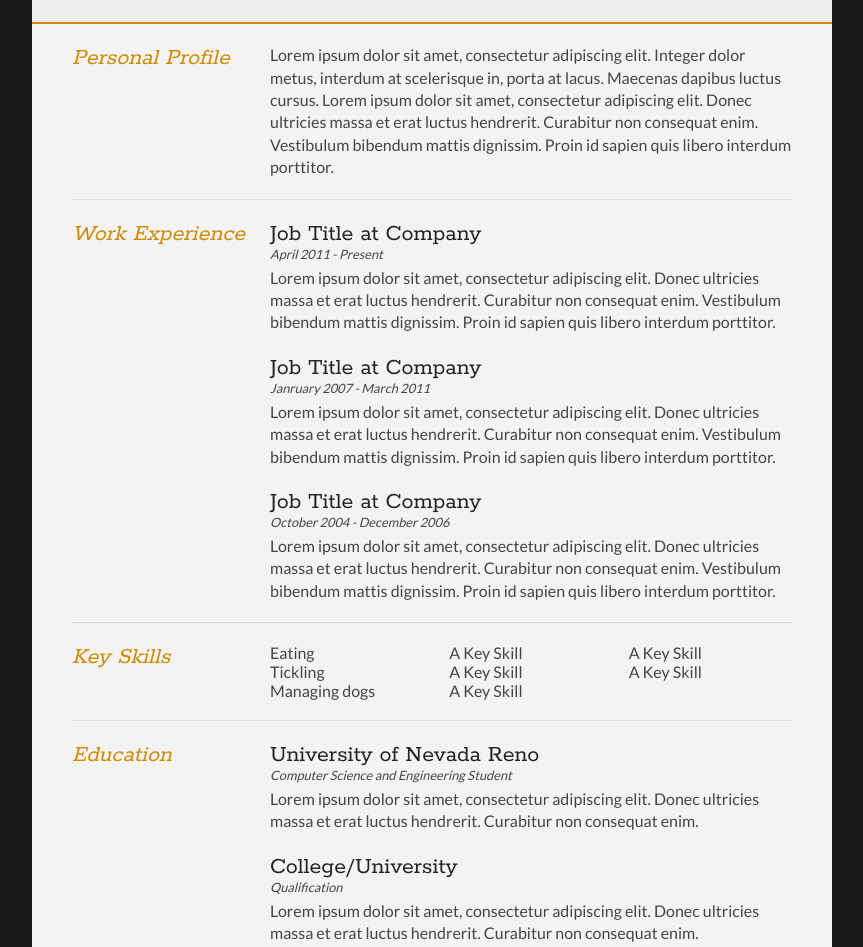
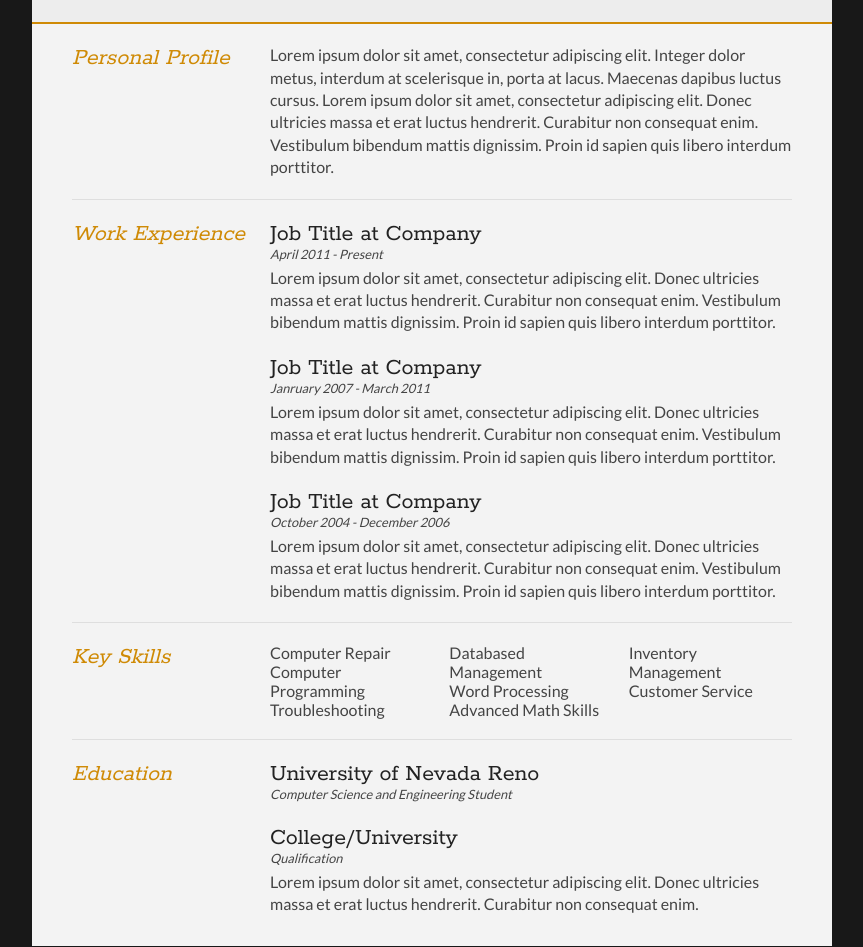
Before and after one commit to BraedenRichards/BraedenRichards.github.io, a plain HTML site: page index.html in a window 1280 px wide. Shown: the part 152-1099 px from the top of the page, without its empty margins (208-1071 px from the left). Drawn offline with nearby package versions, Linux system fonts and the light colour scheme.

Commit message:
Update index.html

```diff
--- a/index.html
+++ b/index.html
@@ -37,12 +37,11 @@
 
 			<div id="name">
 				<h1 class="quickFade delayTwo">Braeden Richards</h1>
-				<h2 class="quickFade delayThree">Job Title</h2>
 			</div>
 
 			<div id="contactDetails" class="quickFade delayFour">
 				<ul>
-					<li>e: <a href="mailto:joe@bloggs.com" target="_blank">joe@bloggs.com</a></li>
+					<li>e: <a href="mailto:braedenrichards@gmail.com" target="_blank">BraedenRichards@gmail.com</a></li>
 					<li>w: <a href="http://www.bloggs.com">www.bloggs.com</a></li>
 					<li>m: 01234567890</li>
 				</ul>
@@ -113,14 +112,14 @@
 
 				<div class="sectionContent">
 					<ul class="keySkills">
-						<li>Eating</li>
-						<li>Tickling</li>
-						<li>Managing dogs</li>
-						<li>A Key Skill</li>
-						<li>A Key Skill</li>
-						<li>A Key Skill</li>
-						<li>A Key Skill</li>
-						<li>A Key Skill</li>
+						<li>Computer Repair</li>
+						<li>Computer Programming</li>
+						<li>Troubleshooting</li>
+						<li>Databased Management</li>
+						<li>Word Processing</li>
+						<li>Advanced Math Skills</li>
+						<li>Inventory Management</li>
+						<li>Customer Service</li>
 					</ul>
 				</div>
 				<div class="clear"></div>
@@ -138,7 +137,7 @@
 					<article>
 						<h2>University of Nevada Reno</h2>
 						<p class="subDetails">Computer Science and Engineering Student</p>
-						<p>Lorem ipsum dolor sit amet, consectetur adipiscing elit. Donec ultricies massa et erat luctus hendrerit. Curabitur non consequat enim.</p>
+						<p> </p>
 					</article>
 
 					<article>
```
